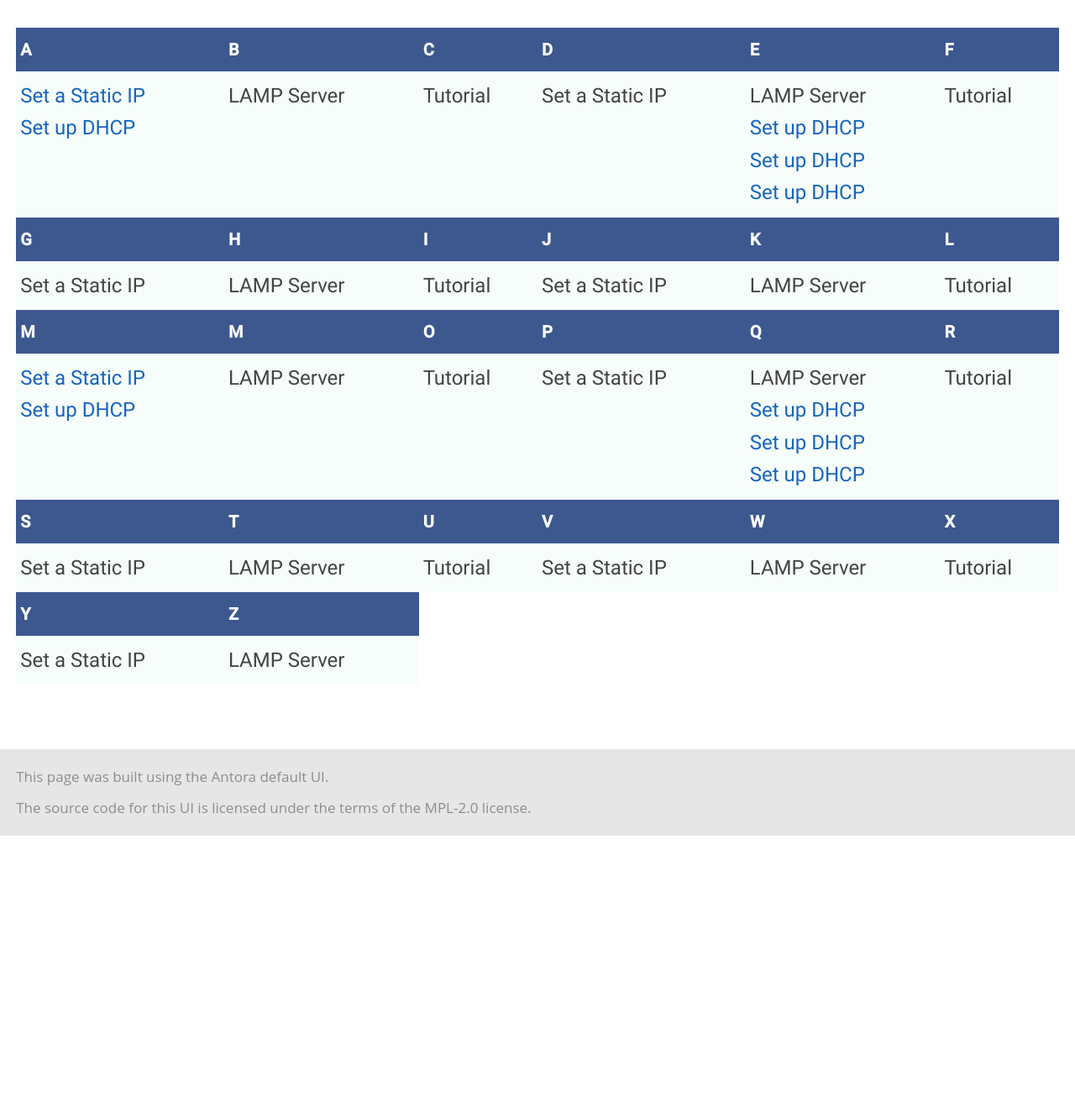
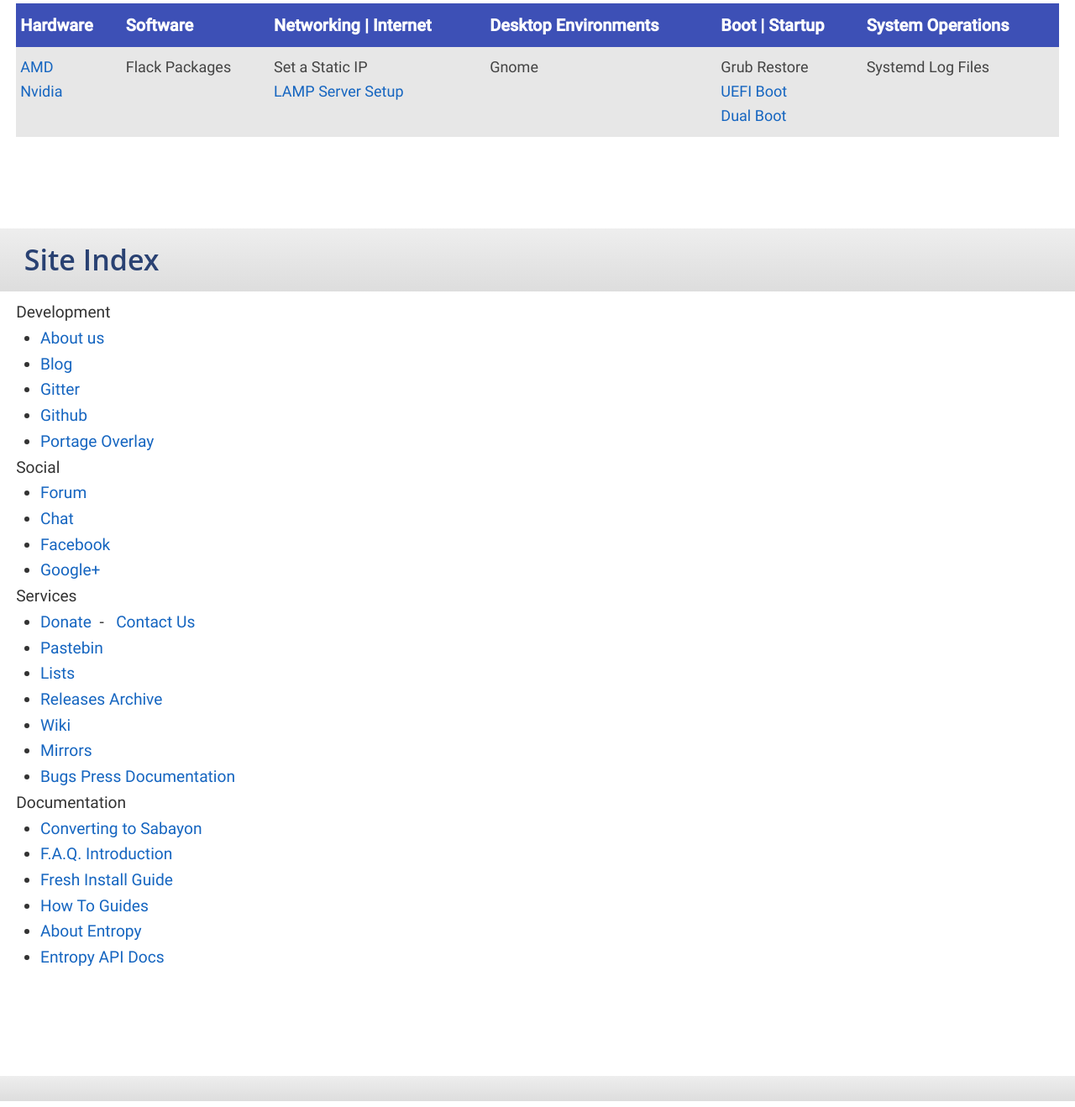
Before and after one commit to wolfden/wolfden.github.io, a plain HTML site: page demo/build/site/component-b/2.0/index.html in a window 1280 px wide. Shown: the part 742-2060 px from the top of the page at 84% size. Before the commit the page ends 1737 px from the top, so only its background shows below. Drawn offline with Linux system fonts and the light colour scheme; files whose address does not match are found by name.

Commit message:
update index

```diff
--- a/demo/build/site/component-b/2.0/index.html
+++ b/demo/build/site/component-b/2.0/index.html
@@ -67,7 +67,7 @@
             </a>
             <a href="download.html/" class="homepage-link homepage-link-primary">
                 <h3>Download</h3>
-                <p>Download Your Favorite Sabayon Desktop Environment</p>
+                <p>Download Your Favorite Flavor</p>
             </a>
         </div>
     </div>
@@ -76,92 +76,163 @@
         <h2>HowTo Index</h2>
     </div>
   </div>
-        <br />
-        <div align="center">
+      <br />
+        <div text-align="center">
           <style type="text/css">
 .tg  {border-collapse:collapse;border-spacing:0;border:none;border-color:#999;}
-.tg td{font-size:24px;font-weight:normal;padding:10px 5px;border-style:solid;border-width:0px;overflow:hidden;word-break:normal;border-color:#999;color:#444;background-color:#F7FDFA;}
-.tg th{font-size:20px;font-weight:bolder;padding:10px 5px;border-style:solid;border-width:0px;overflow:hidden;word-break:normal;border-color:#999;color:#fff;background-color:#3c588f;}
+.tg td{font-size:18px;font-weight:normal;padding:10px 5px;border-style:solid;border-width:0px;overflow:hidden;word-break:normal;border-color:#999;color:#444;background-color:#e7e7e7;}
+.tg th{font-size:20px;font-weight:bolder;padding:10px 5px;border-style:solid;border-width:0px;overflow:hidden;word-break:normal;border-color:#999;color:#fff;background-color:#3d50b6;}
 .tg .tg-0lax{text-align:left;vertical-align:top}
 </style>
 <table class="tg" width="100%">
   <tr>
-    <th class="tg-0lax">A</th>
-    <th class="tg-0lax">B</th>
-    <th class="tg-0lax">C</th>
-    <th class="tg-0lax">D</th>
-    <th class="tg-0lax">E</th>
-    <th class="tg-0lax">F</th>
+    <th class="tg-0lax">Hardware</th>
+    <th class="tg-0lax">Software</th>
+    <th class="tg-0lax">Networking | Internet</th>
+    <th class="tg-0lax">Desktop Environments</th>
+    <th class="tg-0lax">Boot | Startup</th>
+    <th class="tg-0lax">System Operations</th>
   </tr>
   <tr>
-    <td class="tg-0lax"><a href="static">Set a Static IP</a><br><a href="static">Set up DHCP</a></td>
-    <td class="tg-0lax">LAMP Server</td>
-    <td class="tg-0lax">Tutorial</td>
-    <td class="tg-0lax">Set a Static IP</td>
-    <td class="tg-0lax">LAMP Server<br><a href="static">Set up DHCP</a><br><a href="static">Set up DHCP</a><br><a href="static">Set up DHCP</a></td>
-    <td class="tg-0lax">Tutorial</td>
-  </tr>
-    <tr>
-    <th class="tg-0lax">G</th>
-    <th class="tg-0lax">H</th>
-    <th class="tg-0lax">I</th>
-    <th class="tg-0lax">J</th>
-    <th class="tg-0lax">K</th>
-    <th class="tg-0lax">L</th>
-  </tr>
-  <tr>
-    <td class="tg-0lax">Set a Static IP</td>
-    <td class="tg-0lax">LAMP Server</td>
-    <td class="tg-0lax">Tutorial</td>
-    <td class="tg-0lax">Set a Static IP</td>
-    <td class="tg-0lax">LAMP Server</td>
-    <td class="tg-0lax">Tutorial</td>
-  </tr>
-    <tr>
-    <th class="tg-0lax">M</th>
-    <th class="tg-0lax">M</th>
-    <th class="tg-0lax">O</th>
-    <th class="tg-0lax">P</th>
-    <th class="tg-0lax">Q</th>
-    <th class="tg-0lax">R</th>
-  </tr>
-  <tr>
-    <td class="tg-0lax"><a href="static">Set a Static IP</a><br><a href="static">Set up DHCP</a></td>
-    <td class="tg-0lax">LAMP Server</td>
-    <td class="tg-0lax">Tutorial</td>
-    <td class="tg-0lax">Set a Static IP</td>
-    <td class="tg-0lax">LAMP Server<br><a href="static">Set up DHCP</a><br><a href="static">Set up DHCP</a><br><a href="static">Set up DHCP</a></td>
-    <td class="tg-0lax">Tutorial</td>
-  </tr>
-    <tr>
-    <th class="tg-0lax">S</th>
-    <th class="tg-0lax">T</th>
-    <th class="tg-0lax">U</th>
-    <th class="tg-0lax">V</th>
-    <th class="tg-0lax">W</th>
-    <th class="tg-0lax">X</th>
-  </tr>
-  <tr>
-    <td class="tg-0lax">Set a Static IP</td>
-    <td class="tg-0lax">LAMP Server</td>
-    <td class="tg-0lax">Tutorial</td>
-    <td class="tg-0lax">Set a Static IP</td>
-    <td class="tg-0lax">LAMP Server</td>
-    <td class="tg-0lax">Tutorial</td>
-  </tr>
-    <tr>
-    <th class="tg-0lax">Y</th>
-    <th class="tg-0lax">Z</th>
-    </tr>
-  <tr>
-    <td class="tg-0lax">Set a Static IP</td>
-    <td class="tg-0lax">LAMP Server</td>
-  </tr>
+    <td class="tg-0lax"><a href="static">AMD</a><br><a href="static">Nvidia</a></td>
+    <td class="tg-0lax">Flack Packages</td>
+    <td class="tg-0lax">Set a Static IP<br><a href="static">LAMP Server Setup</a></td>
+    <td class="tg-0lax">Gnome</td>
+    <td class="tg-0lax">Grub Restore<br><a href="static">UEFI Boot</a><br><a href="static">Dual Boot</a></td>
+    <td class="tg-0lax">Systemd Log Files</td>
   </tr>
 </table>
-        </div>
+</div>
+<br />
+<br />
+<div class="homepage-page">
+    <div class="homepage-section homepage-section-user-docs">
+        <h2>Site Index</h2>
+<div class="row">
+    <div class="column">Development
+             <ul>
+            <li>
+            <a href="https://github.com/Sabayon/">
+            About us
+            </a>
+            </li>
+            <li><a href="https://www.sabayon.org/blog">Blog</a></li>
+            <li>
+            <a href="https://gitter.im/Sabayon">Gitter</a>
+            </li>
+            <li>
+            <a href="https://github.com/Sabayon/" title="Sabayon Github">
+            Github
+            </a>
+            </li>
+            <li>
+            <a href="https://github.com/Sabayon/sabayon-distro" title="Gitweb for overlay.git">
+            Portage Overlay
+            </a>
+            </li>
+            </ul>
+            </div>
+      <div class="column">Social
+            <ul>
+            <li>
+            <a href="https://forum.sabayon.org/">Forum</a>
+            </li>
+            <li><a href="https://www.sabayon.org/chat/">Chat</a></li>
+            <li>
+            <a href="http://www.facebook.com/group.php?gid=36125411841">
+            Facebook
+            </a>
+            </li>
+            <li>
+            <a href="https://plus.google.com/u/1/communities/111215969224831918857">
+            Google+
+            </a>
+            </li>
+            </ul>
+            </div>
+    <div class="column">Services
+      <ul>
+        <li>
+      <a href="https://www.sabayon.org/donate">Donate</a>&nbsp; - &nbsp;
+      <a href="/cdn-cgi/l/email-protection#b9cedcdbd4d8cacddccbf9cad8dbd8c0d6d7d5d0d7ccc197d6cbde">
+      Contact Us
+      </a>
+      </li>
+      <li>
+      <a href="https://pastebin.sabayon.org/">
+      Pastebin
+      </a>
+      <li>
+        <a href="https://lists.sabayon.org/">
+      Lists
+      </a>
+      </li>
+      <li>
+      <a href="https://www.sabayon.org/releases/">Releases Archive</a>
+      </li>
+      <li>
+      <a href="https://wiki.sabayon.org/">
+      Wiki</a>
+      </li>
+      <li>
+      <a href="https://www.sabayon.org/mirrors">Mirrors</a>
+      </li>
+      <li>
+      <a href="https://bugs.sabayon.org/">
+      Bugs
+      </a>
+      <a href="https://www.sabayon.org/press">Press Documentation</a>
+      </li>
+      </ul>
+      </div>
+    <div class="column">Documentation
+        <ul>
+        <li>
+      <a href="http://wiki.sabayon.org/index.php?title=Converting" title="Helps converts from other Linux distributions">
+      Converting to Sabayon
+      </a>
+      </li>
+      <li>
+      <a href="http://wiki.sabayon.org/index.php?title=FAQ" title="Frequently Asked Questions">
+      F.A.Q.
+      </a>
+      <a href="http://wiki.sabayon.org/index.php?title=En:Introduction" title="A nice introduction to using Sabayon Linux">
+      Introduction
+      </a>
+      </li>
+      <li>
+      <a href="http://wiki.sabayon.org/index.php?title=Entropy#Fresh_Install_-_What_to_do.3F" title="First update and not sure what do do? Look here.">
+      Fresh Install Guide
+      </a>
+      </li>
+      <li>
+      <a href="http://wiki.sabayon.org/index.php?title=HOWTOs" title="These, surprisingly, show you how to do stuff.">
+      How To Guides
+      </a>
+      </li>
+      <li>
+      <a href="https://wiki.sabayon.org/index.php?title=Entropy#About_Entropy" title="About Entropy">
+      About Entropy
+      </a>
+      </li>
+      <li>
+      <a href="http://eapi.sabayon.org/" title="Entropy API">
+      Entropy API Docs
+      </a>
+      </li>
+      </ul>
+    </div>
+  </div>
+    </div>
+  </div>
+</div>
 </article>
   </main>
+</div>
+<div class="homepage-page">
+    <div class="homepage-section homepage-section-user-docs">
+        <h2></h2>
+    </div>
 </div>
 <footer class="footer">
   <p>This page was built using the Antora default UI.</p>
```
